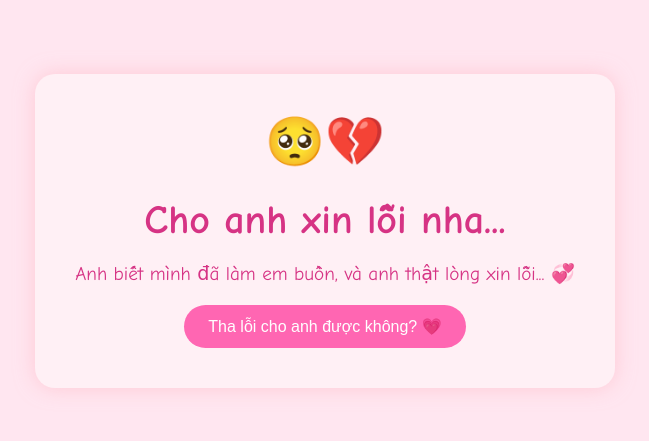
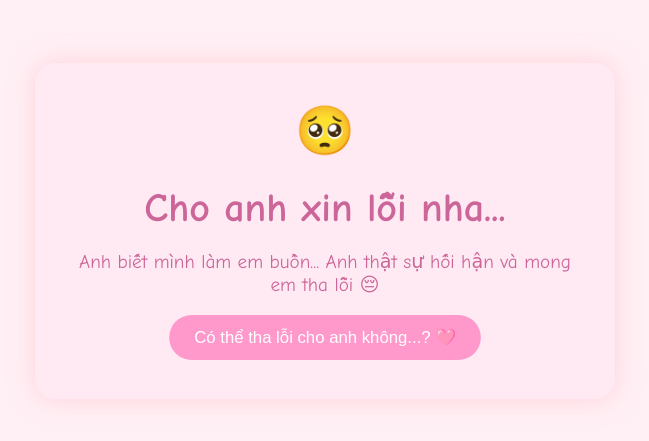
Before and after one commit to mrtuandat/xlll, a plain HTML site: page index.html in a window 1280 px wide. Shown: the part 169-610 px from the top of the page, without its empty margins (315-964 px from the left). Drawn offline with Linux system fonts and the light colour scheme.

Commit message:
Update index.html

```diff
--- a/index.html
+++ b/index.html
@@ -1,14 +1,14 @@
 <!DOCTYPE html>
 <html lang="vi">
 <head>
-  <meta charset="UTF-8">
-  <meta name="viewport" content="width=device-width, initial-scale=1.0">
-  <title>Xin Lỗi nha 😢</title>
+  <meta charset="UTF-8" />
+  <meta name="viewport" content="width=device-width, initial-scale=1.0"/>
+  <title>Xin lỗi nha 😢</title>
   <style>
     body {
-      background-color: #ffe6f0;
+      background-color: #fff0f5; /* Hồng nhạt */
       font-family: 'Comic Sans MS', cursive, sans-serif;
-      color: #d63384;
+      color: #cc6699;
       display: flex;
       justify-content: center;
       align-items: center;
@@ -16,14 +16,16 @@
       margin: 0;
       flex-direction: column;
       text-align: center;
+      animation: fadeIn 2s ease-in;
     }
 
     .container {
-      background-color: #fff0f5;
+      background-color: #ffeaf4;
       padding: 40px;
       border-radius: 20px;
-      box-shadow: 0 0 20px rgba(255, 182, 193, 0.6);
+      box-shadow: 0 0 25px rgba(255, 182, 193, 0.5);
       max-width: 500px;
+      animation: fadeIn 2s ease-in-out;
     }
 
     h1 {
@@ -42,7 +44,7 @@
     }
 
     button {
-      background-color: #ff66b2;
+      background-color: #ff99cc;
       border: none;
       color: white;
       padding: 12px 24px;
@@ -50,19 +52,33 @@
       font-size: 1rem;
       cursor: pointer;
       transition: background-color 0.3s;
+      animation: pulse 1.5s infinite;
     }
 
     button:hover {
-      background-color: #ff3385;
+      background-color: #ff66a3;
+    }
+
+    /* Hiệu ứng xuất hiện */
+    @keyframes fadeIn {
+      from { opacity: 0; transform: translateY(20px); }
+      to { opacity: 1; transform: translateY(0); }
+    }
+
+    /* Hiệu ứng nhịp tim nhẹ */
+    @keyframes pulse {
+      0% { transform: scale(1); }
+      50% { transform: scale(1.05); }
+      100% { transform: scale(1); }
     }
   </style>
 </head>
 <body>
   <div class="container">
-    <div class="emoji">🥺💔</div>
+    <div class="emoji">🥺</div>
     <h1>Cho anh xin lỗi nha...</h1>
-    <p>Anh biết mình đã làm em buồn, và anh thật lòng xin lỗi... 💞</p>
-    <button onclick="alert('Em tha lỗi cho anh nhé 🥹👉👈')">Tha lỗi cho anh được không? 💗</button>
+    <p>Anh biết mình làm em buồn... Anh thật sự hối hận và mong em tha lỗi 😔</p>
+    <button onclick="alert('Em tha lỗi cho anh rồi đúng không...? 🥹👉👈')">Có thể tha lỗi cho anh không...? 🩷</button>
   </div>
 </body>
 </html>
```
